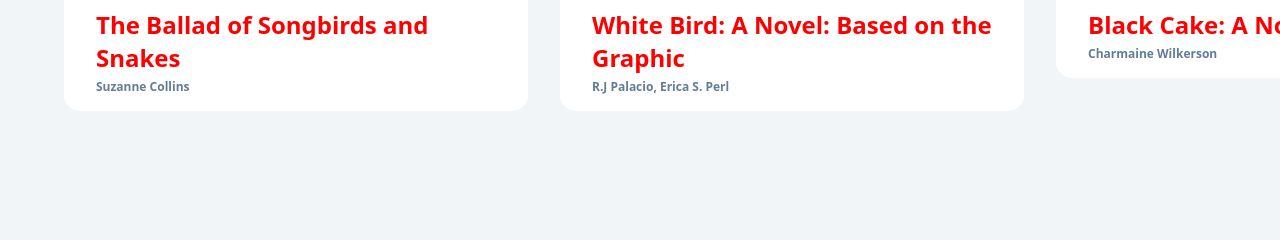
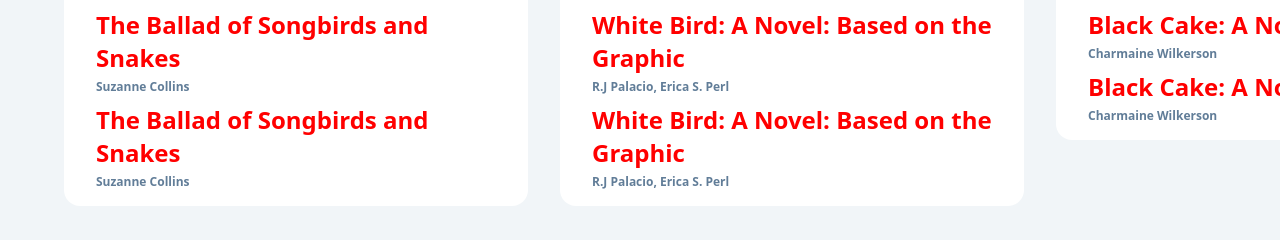
Before and after one commit to Suredun254/tutorial, a React (Create React App) app: page / in a window 1280 px wide. Shown: the part 401-641 px from the top of the page. Built offline with nearby package versions, Linux system fonts and the light colour scheme.

Commit message:
Tutorial practices

```diff
--- a/src/Booklist.js
+++ b/src/Booklist.js
@@ -38,6 +38,8 @@ const Book = (props) => {
       <img src={img} alt="img" />
       <h1>{title}</h1>
       <h4>{author}</h4>
+      <h1>{title}</h1>
+      <h4>{author}</h4>
     </div>
   );
 };
```
